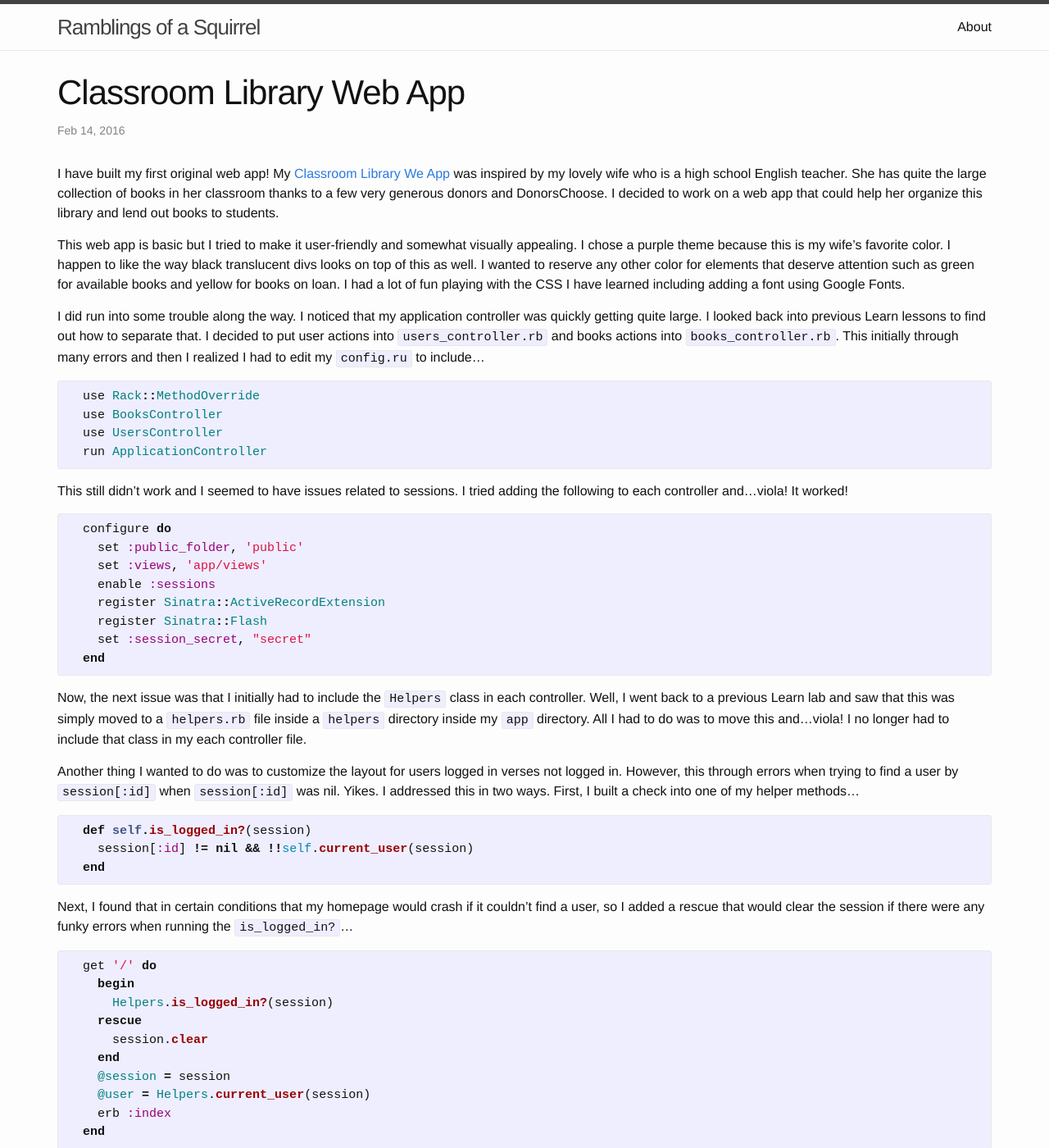
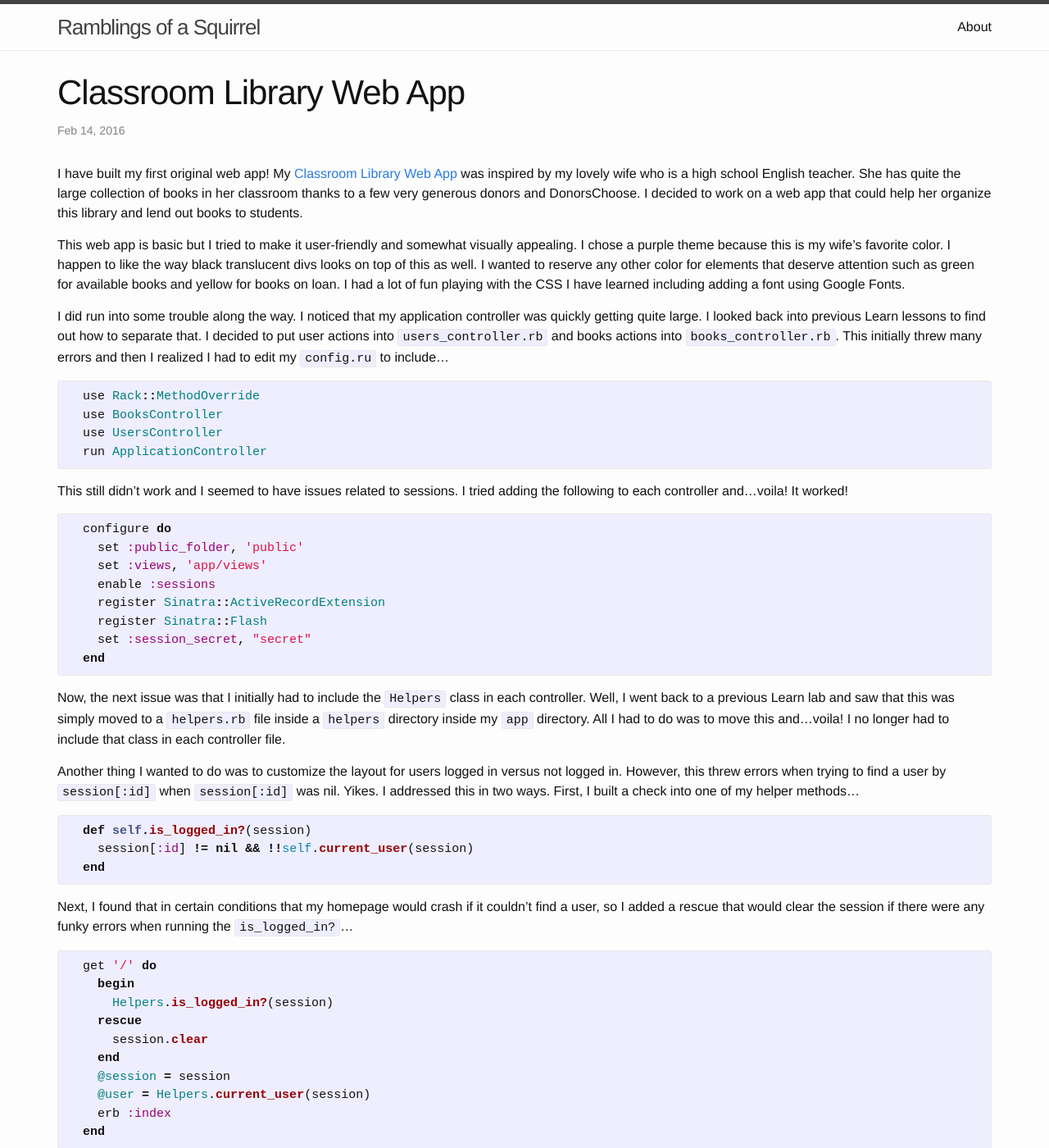
Before and after one commit to HarlemSquirrel/HarlemSquirrel.github.io, a Jekyll site: the page built from _posts/2016-02-14-classroom-library.markdown, in a window 1280 px wide and 1400 px high. Shown: the whole window at 82% size. Built offline with Jekyll 4.4.1, drawn with Linux system fonts in a browser that asks for light colours.

Commit message:
fix post

```diff
--- a/_posts/2016-02-14-classroom-library.markdown
+++ b/_posts/2016-02-14-classroom-library.markdown
@@ -5,11 +5,11 @@ date:   2016-02-14 12:33:00 -0500
 categories: jekyll update
 ---
 
-I have built my first original web app! My [Classroom Library We App][classroom-library] was inspired by my lovely wife who is a high school English teacher. She has quite the large collection of books in her classroom thanks to a few very generous donors and DonorsChoose. I decided to work on a web app that could help her organize this library and lend out books to students.
+I have built my first original web app! My [Classroom Library Web App][classroom-library] was inspired by my lovely wife who is a high school English teacher. She has quite the large collection of books in her classroom thanks to a few very generous donors and DonorsChoose. I decided to work on a web app that could help her organize this library and lend out books to students.
 
 This web app is basic but I tried to make it user-friendly and somewhat visually appealing. I chose a purple theme because this is my wife's favorite color. I happen to like the way black translucent divs looks on top of this as well. I wanted to reserve any other color for elements that deserve attention such as green for available books and yellow for books on loan. I had a lot of fun playing with the CSS I have learned including adding a font using Google Fonts.
 
-I did run into some trouble along the way. I noticed that my application controller was quickly getting quite large. I looked back into previous Learn lessons to find out how to separate that. I decided to put user actions into `users_controller.rb` and books actions into `books_controller.rb`. This initially through many errors and then I realized I had to edit my `config.ru` to include...
+I did run into some trouble along the way. I noticed that my application controller was quickly getting quite large. I looked back into previous Learn lessons to find out how to separate that. I decided to put user actions into `users_controller.rb` and books actions into `books_controller.rb`. This initially threw many errors and then I realized I had to edit my `config.ru` to include...
 {% highlight ruby %}
   use Rack::MethodOverride
   use BooksController
@@ -17,7 +17,7 @@ I did run into some trouble along the way. I noticed that my application control
   run ApplicationController
 {% endhighlight %}
 
-This still didn't work and I seemed to have issues related to sessions. I tried adding the following to each controller and...viola! It worked!
+This still didn't work and I seemed to have issues related to sessions. I tried adding the following to each controller and...voila! It worked!
 {% highlight ruby %}
   configure do
     set :public_folder, 'public'
@@ -29,9 +29,9 @@ This still didn't work and I seemed to have issues related to sessions. I tried
   end
 {% endhighlight %}
 
-Now, the next issue was that I initially had to include the `Helpers` class in each controller. Well, I went back to a previous Learn lab and saw that this was simply moved to a `helpers.rb` file inside a `helpers` directory inside my `app` directory. All I had to do was to move this and...viola! I no longer had to include that class in my each controller file.
+Now, the next issue was that I initially had to include the `Helpers` class in each controller. Well, I went back to a previous Learn lab and saw that this was simply moved to a `helpers.rb` file inside a `helpers` directory inside my `app` directory. All I had to do was to move this and...voila! I no longer had to include that class in each controller file.
 
-Another thing I wanted to do was to customize the layout for users logged in verses not logged in. However, this through errors when trying to find a user by `session[:id]` when `session[:id]` was nil. Yikes. I addressed this in two ways. First, I built a check into one of my helper methods...
+Another thing I wanted to do was to customize the layout for users logged in versus not logged in. However, this threw errors when trying to find a user by `session[:id]` when `session[:id]` was nil. Yikes. I addressed this in two ways. First, I built a check into one of my helper methods...
 
 {% highlight ruby %}
   def self.is_logged_in?(session)
```
